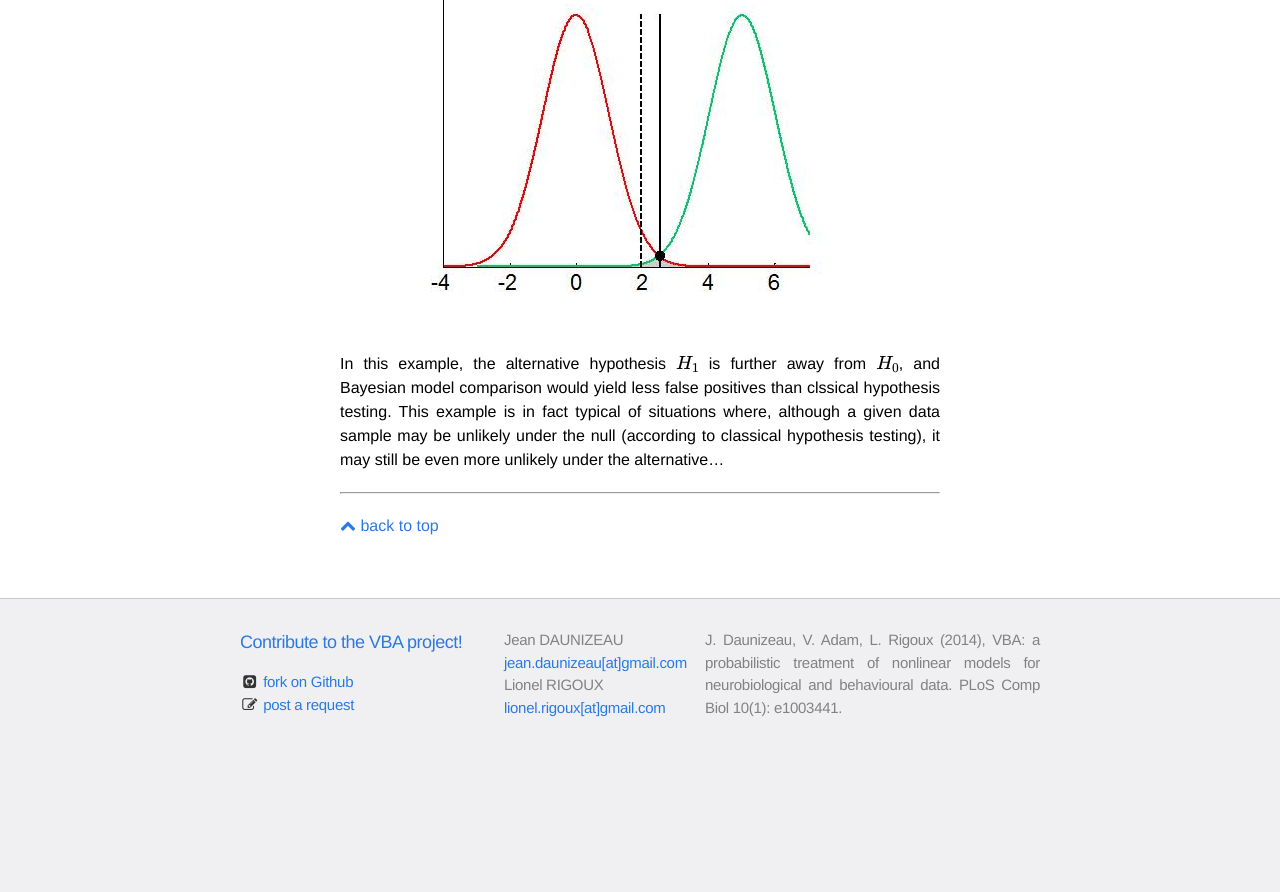
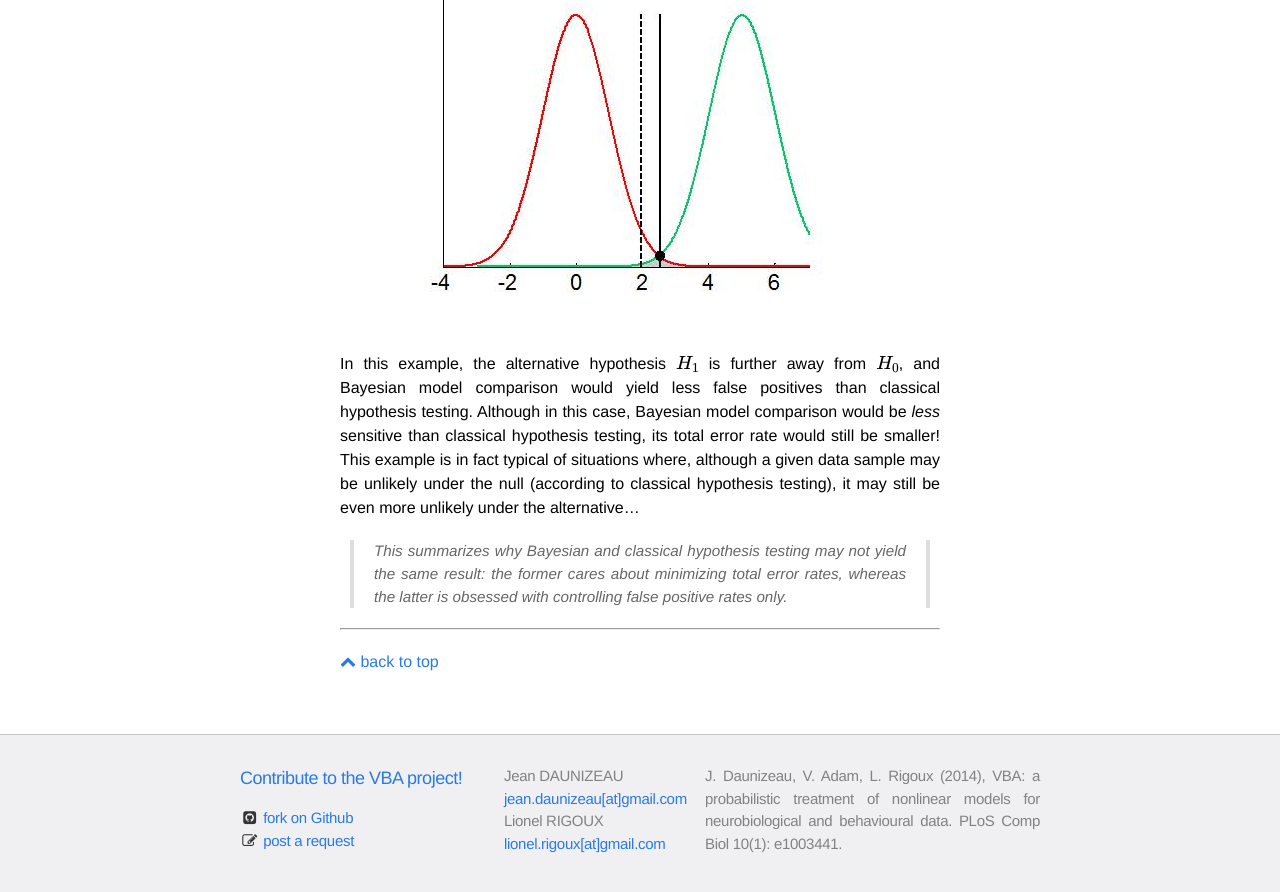
Before and after one commit to MBB-team/VBA-toolbox, a Jekyll site: the page built from _wiki/Bayesian-modelling-introduction.md, in a window 1280 px wide and 900 px high, scrolled down 5820 px. Shown: the top 892 px of the window. Built offline with Jekyll 4.4.1, drawn with Linux system fonts in a browser that asks for light colours; nearby versions of some CDN libraries; formulas are drawn with MathJax 3; before the commit the page ends 6584 px from its top, so only the background shows below that.

Commit message:
Update Bayesian-modelling-introduction.md

```diff
--- a/_wiki/Bayesian-modelling-introduction.md
+++ b/_wiki/Bayesian-modelling-introduction.md
@@ -89,4 +89,6 @@
 
 ![]({{ site.baseurl }}/images/wiki/bmc2.jpg)
 
-In this example, the alternative hypothesis $$H_1$$ is further away from $$H_0$$, and Bayesian model comparison would yield less false positives than clssical hypothesis testing. This example is in fact typical of situations where, although a given data sample may be unlikely under the null (according to classical hypothesis testing), it may still be even more unlikely under the alternative...
+In this example, the alternative hypothesis $$H_1$$ is further away from $$H_0$$, and Bayesian model comparison would yield less false positives than classical hypothesis testing. Although in this case, Bayesian model comparison would be *less* sensitive than classical hypothesis testing, its total error rate would still be smaller! This example is in fact typical of situations where, although a given data sample may be unlikely under the null (according to classical hypothesis testing), it may still be even more unlikely under the alternative...
+
+> This summarizes why Bayesian and classical hypothesis testing may not yield the same result: the former cares about minimizing total error rates, whereas the latter is obsessed with controlling false positive rates only.
```
